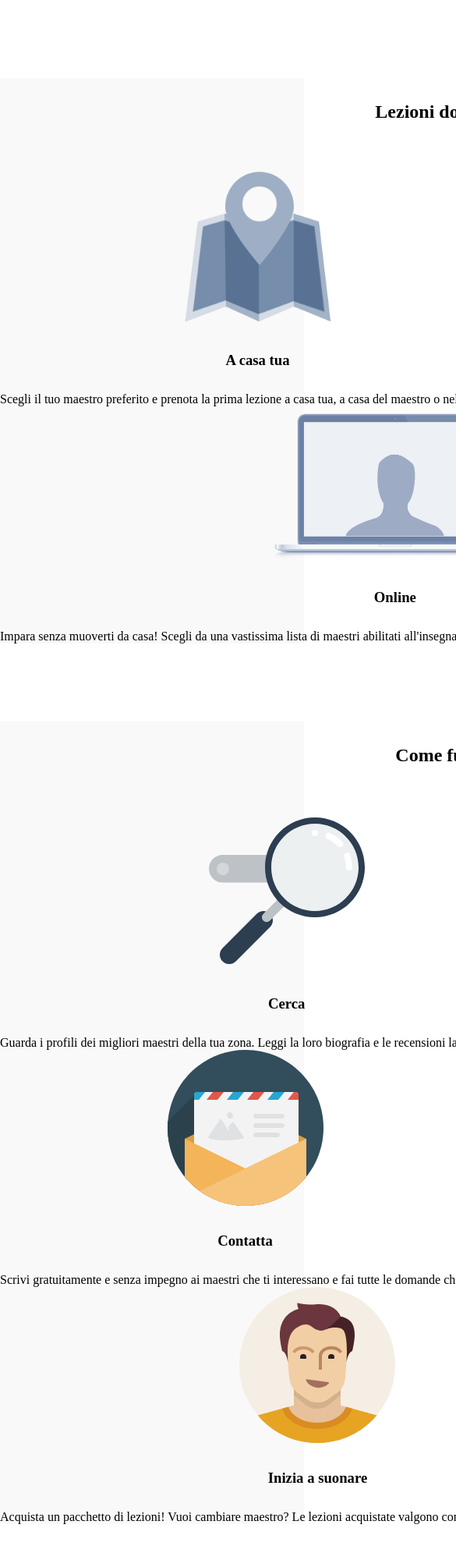
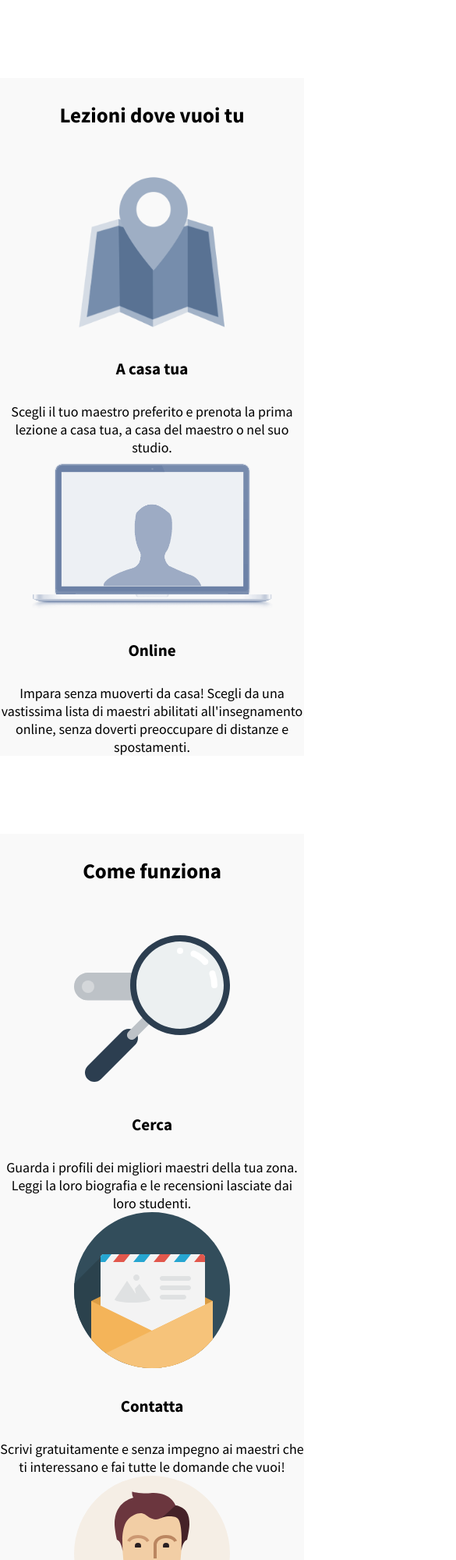
Before and after one commit to elisatorazza/html-css-resp-wannabe-12bool, a plain HTML site: page index.html in a window 390 px wide. Shown: the top 2000 px of the page at 78% size, 585 px wide, since content can reach past the window. Drawn offline with Linux system fonts and the light colour scheme.

Commit message:
Responsive

```diff
--- a/css/12-boole.css
+++ b/css/12-boole.css
@@ -1,5 +1,5 @@
 .container {
-  width: 1170px;
+  max-width: 1170px;
   margin: 0 auto;
 }
 
@@ -9,7 +9,7 @@
   display: table;
   clear: both;
 }
-.container [class*=col-]{
+.container [class*="col-"]{
   float: left;
 }
 /* /CLEARFIX-FLOW*/
@@ -145,6 +145,7 @@
 
 /*OFFSET*/
 /*OFFSET DESKTOP*/
+@media screen and (min-width:993px) {
   .offset-lg-1 {
     margin-left: calc((100%/12) * 1);
   }
@@ -178,9 +179,11 @@
   .offset-lg-11 {
     margin-left: calc((100%/12) * 11);
   }
+}
 /* /OFFSET DESKTOP*/
 
 /* OFFSET TABLET*/
+@media screen and (min-width:769px) and (max-width:992px) {
   .offset-md-1 {
     margin-left: calc((100%/12) * 1);
   }
@@ -214,9 +217,11 @@
   .offset-md-11 {
     margin-left: calc((100%/12) * 11);
   }
+}
 /* /OFFSET TABLET*/
 
 /* OFFSET SMARTPHONE*/
+@media screen and (max-width:768px) {
   .offset-xs-1 {
     margin-left: calc((100%/12) * 1);
   }
--- a/css/style.css
+++ b/css/style.css
@@ -3,6 +3,10 @@
   box-sizing: border-box;
   margin: 0;
   padding: 0;
+}
+body {
+  font-family: 'Source Sans Pro', sans-serif;
+  font-size: 18px;
 }
 .container {
   text-align: center;
@@ -22,11 +26,13 @@ h3 {
 img {
   height: 200px;
 }
+/* .container > div {
+  margin: 50px 0px;
+} */
 /* /impostazioni generali/
 
 /* WHY */
 .why > .container > div {
-  margin: 50px 0px;
   border-bottom: 1px solid grey;
 }
 .why > .container > div:last-child {
@@ -35,7 +41,7 @@ img {
 }
 
 .why > .container > div > p {
-  padding-bottom: 7px;
+  /* padding-bottom: 7px; */
 }
 .why img {
   height: 250px;
@@ -44,3 +50,10 @@ img {
   padding: 20px;
 }
 /* /WHY */
+
+/* Responsive layout */
+@media screen and (max-width:992px) {
+  .why > .container > div {
+    border-bottom: none;
+  }
+}
--- a/index.html
+++ b/index.html
@@ -3,6 +3,7 @@
   <head>
     <meta charset="utf-8">
     <meta name="viewport" content="width=device-width, initial-scale=1.0">
+    <link href="https://fonts.googleapis.com/css2?family=Source+Sans+Pro:wght@200;300;400;600;700;900&display=swap" rel="stylesheet">
     <link rel="stylesheet" href="css/12-boole.css">
     <link rel="stylesheet" href="css/style.css">
     <title>Cademi</title>
@@ -12,8 +13,8 @@
     <div class="where">
       <div class="container">
         <h2>Lezioni dove vuoi tu</h2>
-        <div class="home col-lg-6">
         <!-- A CASA -->
+          <div class="home col-lg-6 col-md-4 col-xs-12">
           <img src="img/maps.png" alt="Immagine Mappa">
           <h3>A casa tua</h3>
           <p>Scegli il tuo maestro preferito e prenota la prima lezione a casa tua, a casa del maestro o nel suo studio.
@@ -21,7 +22,7 @@
         </div>
         <!--/ A CASA -->
         <!-- ONLINE -->
-        <div class="online col-lg-6">
+        <div class="online col-lg-6 offset-md-4 col-md-4 col-xs-12">
           <img src="img/online.png" alt="Immagine Schermo">
           <h3>Online</h3>
           <p>Impara senza muoverti da casa! Scegli da una vastissima lista di maestri abilitati all'insegnamento online, senza doverti preoccupare di distanze e spostamenti.</p>
@@ -35,7 +36,7 @@
       <div class="container">
         <h2>Come funziona</h2>
         <!-- CERCA -->
-        <div class="search col-lg-4">
+        <div class="search col-lg-4 col-md-6 col-xs-12">
           <img src="img/search.svg" alt="Logo Cerca">
           <h3>Cerca</h3>
           <p>Guarda i profili dei migliori maestri della tua zona. Leggi la loro biografia e le recensioni lasciate dai loro studenti.
@@ -43,7 +44,7 @@
         </div>
         <!-- /CERCA -->
         <!-- CONTATTA -->
-        <div class="contact col-lg-4">
+        <div class="contact col-lg-4 col-md-6 col-xs-12">
           <img  src="img/contatta.svg" alt="Logo Contatta">
           <h3>Contatta</h3>
           <p>Scrivi gratuitamente e senza impegno ai maestri che ti interessano e fai tutte le domande che vuoi!
@@ -51,7 +52,7 @@
         </div>
         <!-- /CONTATTA -->
         <!-- INIZIA -->
-        <div class="start col-lg-4">
+        <div class="start col-lg-4 col-md-12 col-xs-12">
           <img  src="img/male.svg" alt="Immagine insegnante">
           <h3>Inizia a suonare</h3>
           <p>Acquista un pacchetto di lezioni! Vuoi cambiare maestro? Le lezioni acquistate valgono con tutti i più di 1400 maestri Cademi!
@@ -67,7 +68,7 @@
       <div class="container">
         <h2>Perch&egrave; Cademi</h2>
         <!-- BIGGEST -->
-        <div class="biggest">
+        <div class="biggest col-lg-12 col-md-4">
           <img src="img/group.png" alt="Immagine gruppo">
           <h3>La più grande scuola d'Italia</h3>
           <p>Su Cademi trovi centinaia di Maestri qualificati e competenti in tutta Italia. Scegli quello più adatto a te e contattali senza impegno.
@@ -75,7 +76,7 @@
         </div>
         <!-- BIGGEST -->
         <!-- SATISFACTION -->
-        <div class="satisfaction">
+        <div class="satisfaction col-lg-12 col-md-4">
           <img src="img/secure.png" alt="Logo Soddisfatti">
           <h3>Soddisfazione Garantita</h3>
           <p>Se non sei soddisfatto del tuo maestro, puoi cambiarlo senza costi aggiuntivi. Le lezioni acquistate su Cademi possono essere utilizzate con tutti i nostri maestri e il nostro team è sempre disponibile per darti un consiglio!
@@ -83,7 +84,7 @@
         </div>
         <!-- SATISFACTION -->
         <!-- FLEX -->
-        <div class="flex">
+        <div class="flex col-lg-12 col-md-4">
           <img src="img/flex.png" alt="Logo Flessibilità">
           <h3>Flessibile e Conveniente</h3>
           <p>Cademi non ha alcun costo d’iscrizione a differenza delle scuole di musica tradizionali. Inoltre, sei tu a scegliere dove fare lezione e gli orari delle tue lezioni.
```
Lines whose indentation alone changed are shown as unchanged.
